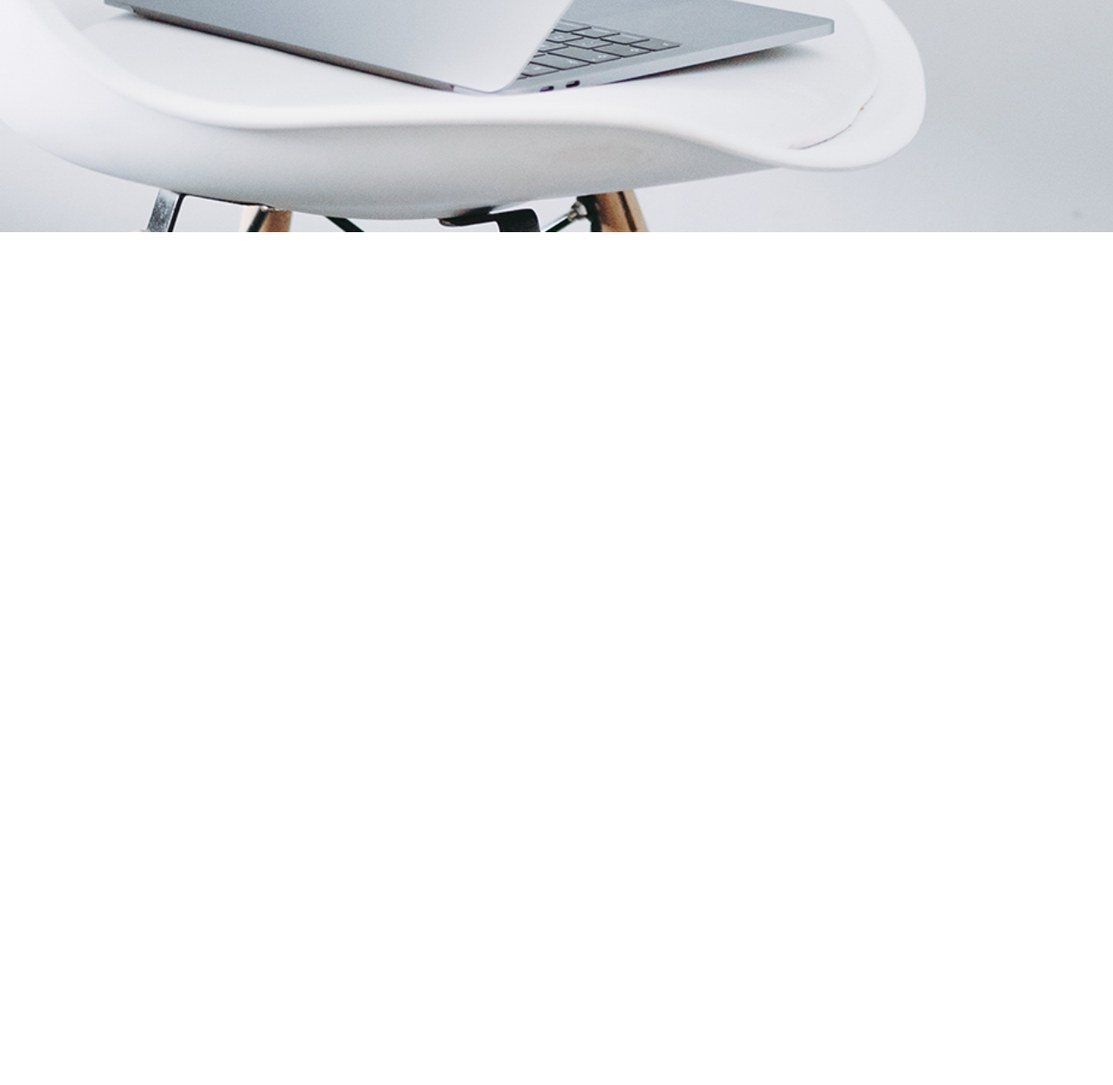
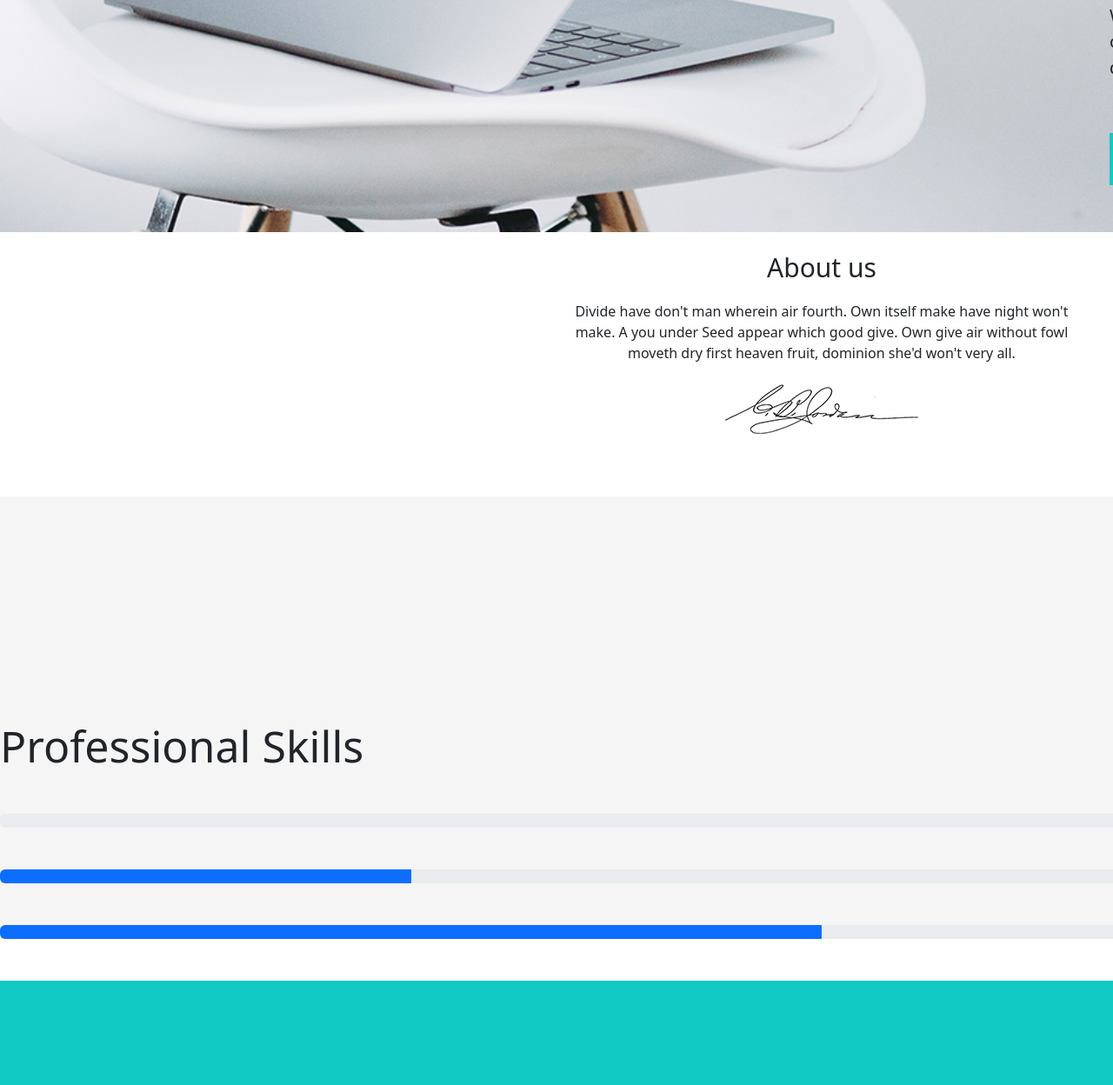
Before and after one commit to 524RC/review-project, a plain HTML site: page index.html in a window 1280 px wide. Shown: the part 488-1736 px from the top of the page at 87% size. Before the commit the page ends 800 px from the top, so only its background shows below. Drawn offline with nearby package versions, Linux system fonts and the light colour scheme.

Commit message:
9/21/23 commit

```diff
--- a/index.html
+++ b/index.html
@@ -37,12 +37,70 @@
       </nav>
 
 <div class="row">
- <div class="col-md-4"></div> <div class="col-md-4"></div> <div class="col-md-4 title">We Design and Develop</div>
+ <div class="col-md-4"></div> <div class="col-md-4"></div> <div class="col-md-4 title">We Design and Develop<br><br></div>
 </div>
+<div class="row">
+  <div class="col"></div> <div class="col"></div> <div class="col about">We are a new design studio based in USA. We have over
+    20 years of combined experience, and know a thing or two
+    about designing websites and mobile apps.
+  <br>
+  <br>
+  <br>
 
+  <btn class="css-button-sharp--green">Contact Us</btn>
+</div>
+ </div>
+ <br>
+ <br>
+ <br>
 
-    </div>
-
+<center>
+<p class="aboutUs">About us</p>
+<div class="row">
+  <div class="col-md-4"></div>
+  <div class="col-md-4">Divide have don't man wherein air fourth. Own itself make have night won't make.
+    A you under Seed appear which good give. Own give air without fowl moveth dry first
+    heaven fruit, dominion she'd won't very all.</div>
+  <div class="col-md-4"></div>
+</div>
+<div class="row">
+  <div class="col-md-4"></div>
+  <div class="col-md-4"><br><img src="/assets/images/signature.png"></div>
+  <div class="col-md-4"></div>
+</div>
+<br>
+<br>
+<br>
+</center>
+<div class="row progressBG">
+<div class="Col">
+<p class="title">Professional Skills</p>
+<br>
+<div class="progress">
+  <div class="progress-bar" role="progressbar" aria-valuenow="0" aria-valuemin="0" aria-valuemax="100"></div>
+</div>
+<br>
+<br>
+<div class="progress">
+  <div class="progress-bar" role="progressbar" style="width: 25%" aria-valuenow="25" aria-valuemin="0" aria-valuemax="100"></div>
+</div>
+<br>
+<br>
+<div class="progress">
+  <div class="progress-bar" role="progressbar" style="width: 50%" aria-valuenow="50" aria-valuemin="0" aria-valuemax="100"></div>
+</div>
+</div>
+<div class="Col"></div>
+</div>
+<br>
+<br>
+<div class="row blueBG">
+  <br>
+  <br>
+  <br>
+  <br>
+  <br>
+</div>
 
 </div>
     <script src="https://cdn.jsdelivr.net/npm/bootstrap@5.3.1/dist/js/bootstrap.bundle.min.js" integrity="sha384-HwwvtgBNo3bZJJLYd8oVXjrBZt8cqVSpeBNS5n7C8IVInixGAoxmnlMuBnhbgrkm" crossorigin="anonymous"></script>
--- a/style.css
+++ b/style.css
@@ -48,3 +48,10 @@
 .aboutUs{
     font-size:30px;
 }
+.progressBG{
+  background-color:#F5F5F5;
+
+}
+.blueBG{
+  background-color:#10c9c3;
+}
```
